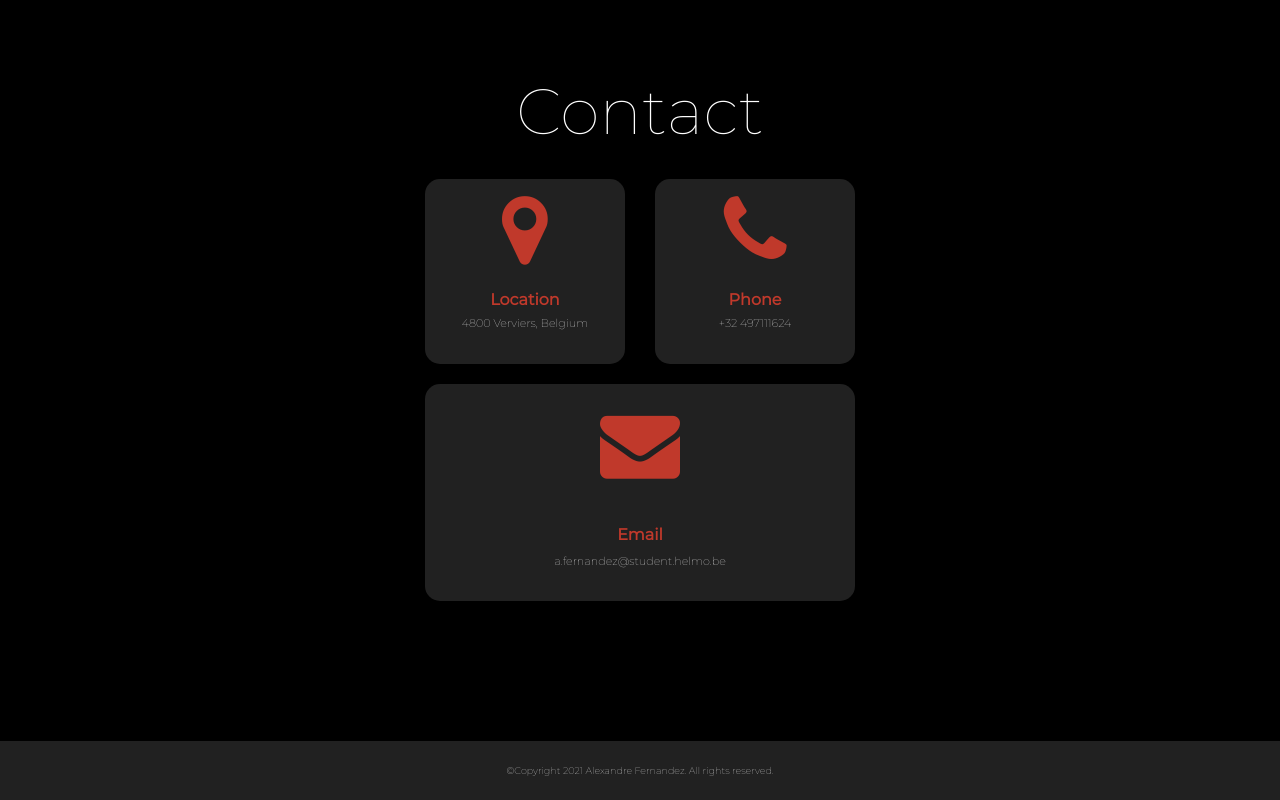
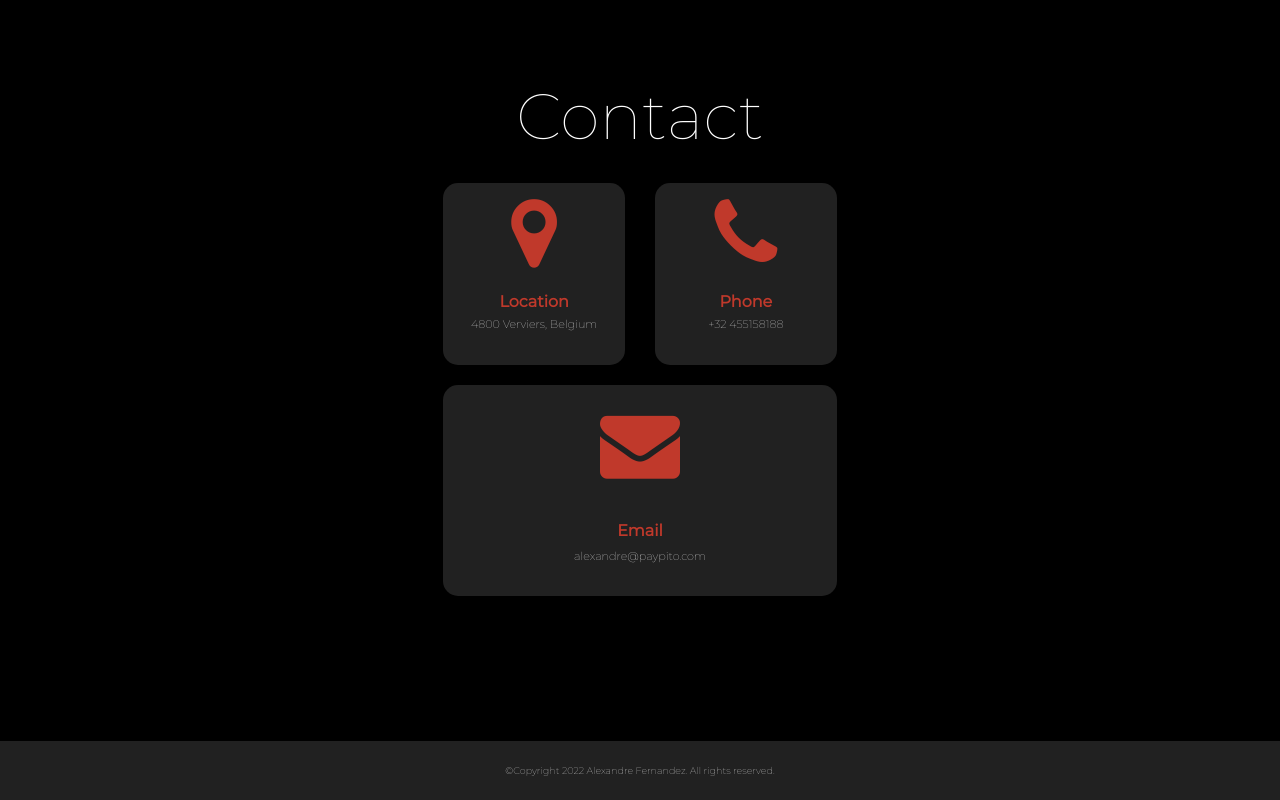
Before and after one commit to Paypito/folio, a plain HTML site: page index.html in a window 1280 px wide. Shown: the part 3259-4059 px from the top of the page. Drawn offline with nearby package versions, Linux system fonts and the light colour scheme.

Commit message:
change some info

```diff
--- a/index.html
+++ b/index.html
@@ -165,14 +165,14 @@
             <div class="box">
               <i class="fa fa-phone" aria-hidden="true"></i>
               <h3>Phone</h3>
-              <p> +32 497111624</p>
+              <p> +32 455158188</p>
             </div>
           </li>
           <li>
             <div class="box">
               <i class="fa fa-envelope" aria-hidden="true"></i>
               <h3>Email</h3>
-              <p> a.fernandez@student.helmo.be </p>
+              <p> alexandre@paypito.com </p>
             </div>
           </li>
         </ul>
@@ -181,6 +181,6 @@
     <!--
     <div class="pub"><script src="//pubdirecte.com/script/banniere.php?said=132155"></script></div>
     <div class="pubMobile"><script src="//pubdirecte.com/script/banniere.php?said=132157"></script></div> -->
-    <footer>©Copyright 2021 Alexandre Fernandez. All rights reserved.</footer>    <!-- <a href="https://icons8.com/icon/39852/logo-php">Logo PHP icon by Icons8</a> -->
+    <footer>©Copyright <script>document.write( new Date().getFullYear() );</script> Alexandre Fernandez. All rights reserved.</footer>    <!-- <a href="https://icons8.com/icon/39852/logo-php">Logo PHP icon by Icons8</a> -->
   </body>
 </html>
```
